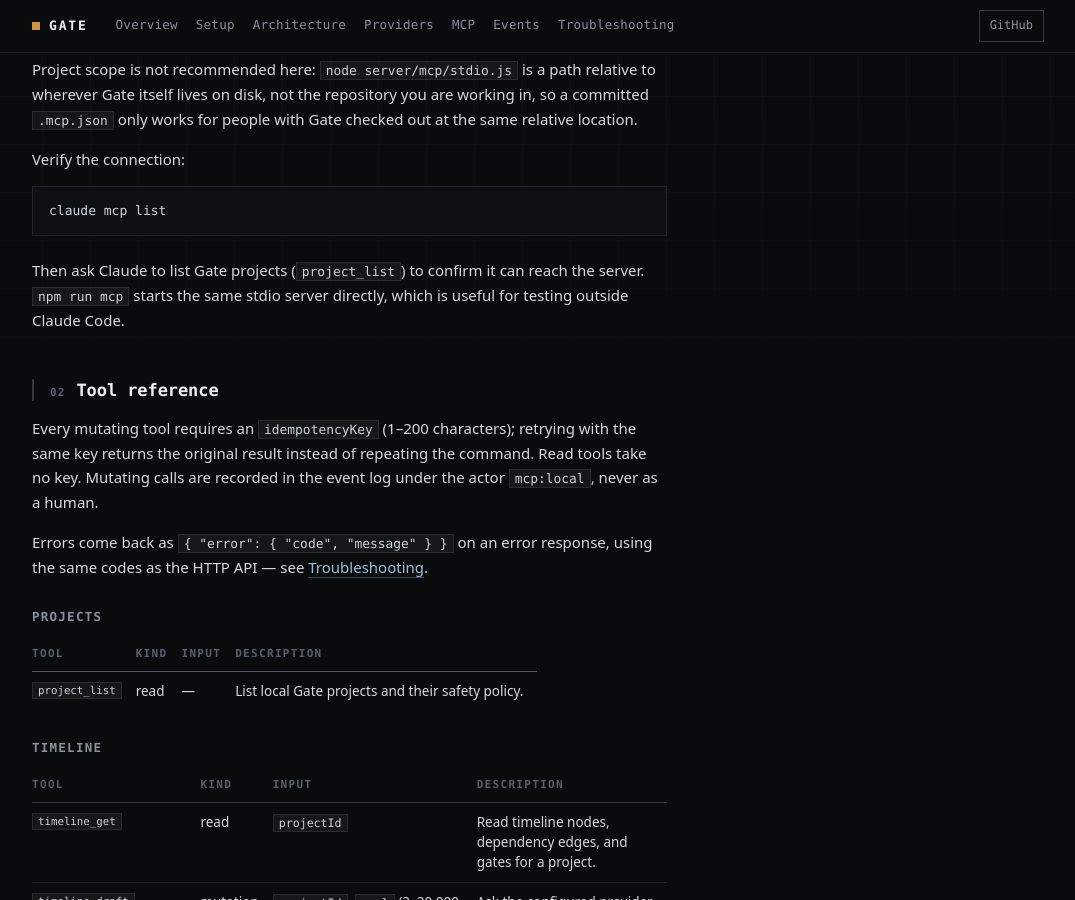
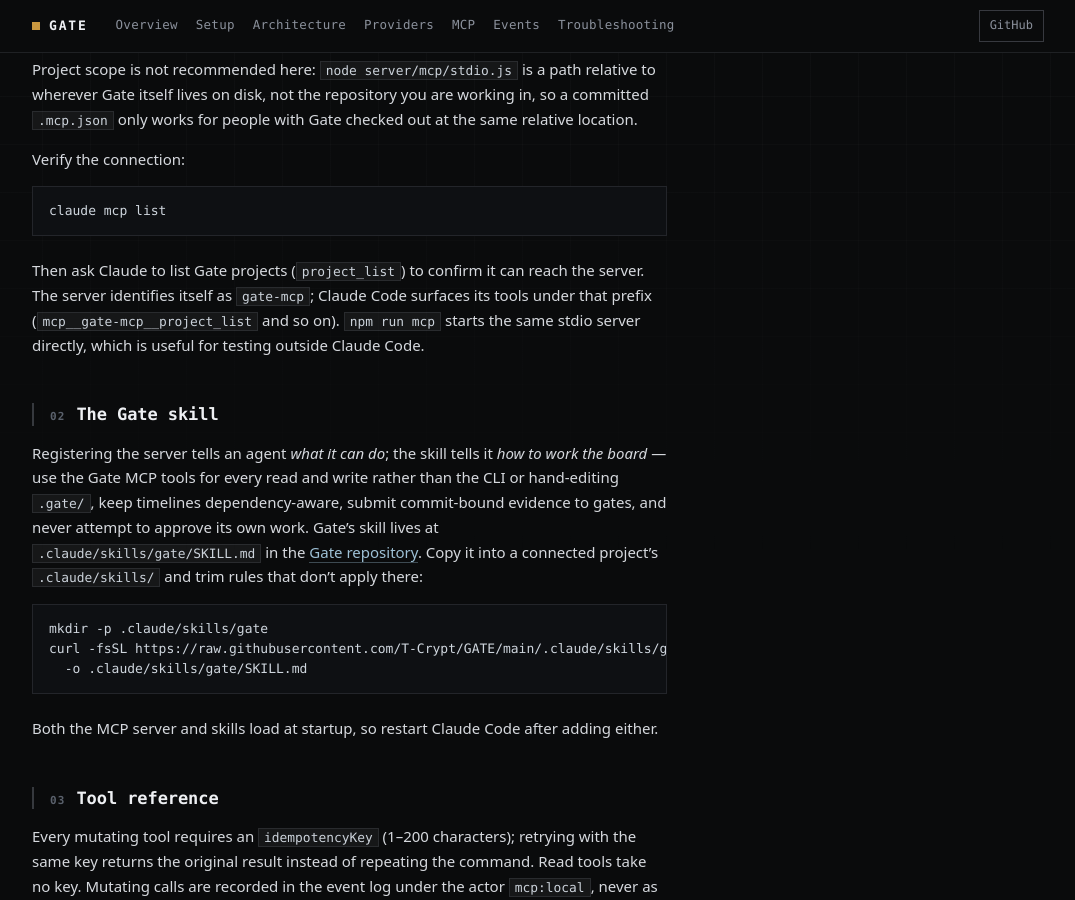
Before and after one commit to T-Crypt/GATE, a Jekyll site: the page built from site/docs/mcp.md, in a window 1280 px wide and 900 px high, scrolled down 813 px. Shown: the whole window, without its empty margins (102-1177 px from the left). Built offline with Jekyll 4.4.1, drawn with Linux system fonts in a browser that asks for light colours.

Commit message:
Ship a Gate agent skill and rename the MCP server to gate-mcp
Adds .claude/skills/gate/SKILL.md, the epiq-style skill that teaches a
connected agent how to work the plan timeline through the Gate MCP tools
instead of hand-editing the .gate/ mirror or the CLI. .gitignore un-ignores
only that subtree so the rest of .claude/ stays private and local AGENTS.md
remains local-only.

Renames the MCP server from project-mcp to gate-mcp so Claude Code surfaces
its tools under a predictable mcp__gate-mcp__* prefix, and documents the skill
in docs/mcp.md and site/docs/mcp.md.

````diff
--- a/server/mcp/server.js
+++ b/server/mcp/server.js
@@ -4,7 +4,7 @@ import { registerTools } from './tools.js';
 
 export function createMcpServer(services) {
   const server = new McpServer(
-    { name: 'project-mcp', version: '0.2.0' },
+    { name: 'gate-mcp', version: '0.2.0' },
     { capabilities: { tools: { listChanged: false } } }
   );
   registerTools(server, services);
--- a/site/docs/mcp.md
+++ b/site/docs/mcp.md
@@ -34,7 +34,19 @@ Verify the connection:
 claude mcp list
 ```
 
-Then ask Claude to list Gate projects (`project_list`) to confirm it can reach the server. `npm run mcp` starts the same stdio server directly, which is useful for testing outside Claude Code.
+Then ask Claude to list Gate projects (`project_list`) to confirm it can reach the server. The server identifies itself as `gate-mcp`; Claude Code surfaces its tools under that prefix (`mcp__gate-mcp__project_list` and so on). `npm run mcp` starts the same stdio server directly, which is useful for testing outside Claude Code.
+
+## The Gate skill
+
+Registering the server tells an agent *what it can do*; the skill tells it *how to work the board* — use the Gate MCP tools for every read and write rather than the CLI or hand-editing `.gate/`, keep timelines dependency-aware, submit commit-bound evidence to gates, and never attempt to approve its own work. Gate's skill lives at `.claude/skills/gate/SKILL.md` in the [Gate repository](https://github.com/T-Crypt/GATE). Copy it into a connected project's `.claude/skills/` and trim rules that don't apply there:
+
+```bash
+mkdir -p .claude/skills/gate
+curl -fsSL https://raw.githubusercontent.com/T-Crypt/GATE/main/.claude/skills/gate/SKILL.md \
+  -o .claude/skills/gate/SKILL.md
+```
+
+Both the MCP server and skills load at startup, so restart Claude Code after adding either.
 
 ## Tool reference
 
````
Also changed, not shown: docs/mcp.md (+12 -1 lines), .claude/skills/gate/SKILL.md (added), 1 other file.
